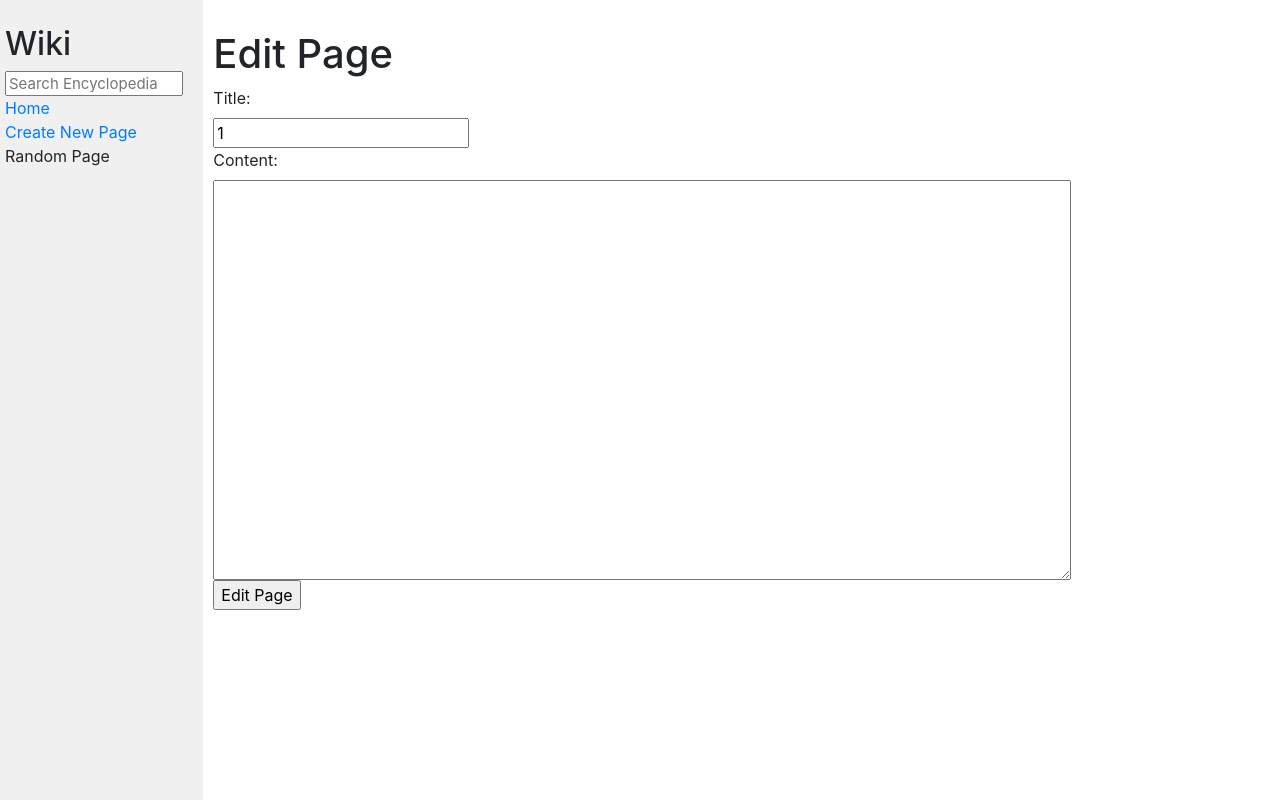
After one commit to xuche123/wiki, a Django app: page /edit/1 in a window 1280 px wide. The commit adds this page. Run offline with Django 3.2, Linux system fonts and the light colour scheme; some libraries are stand-ins or nearby versions.

Commit message:
implemented edit page

```diff
--- /dev/null
+++ b/encyclopedia/templates/encyclopedia/edit.html
@@ -0,0 +1,8 @@
+{% extends "encyclopedia/layout.html" %} {% block title %} Edit Page
+{%endblock%} {% block body %}
+<h1>Edit Page</h1>
+<form action="{% url 'edit' entry=form.title.value %}" method="post">
+    {% csrf_token %} {{ form }}
+    <input type="submit" value="Edit Page" />
+</form>
+{% endblock %}
--- a/encyclopedia/templates/encyclopedia/entry.html
+++ b/encyclopedia/templates/encyclopedia/entry.html
@@ -1,2 +1,6 @@
 {% extends "encyclopedia/layout.html" %} {% block title %} {{ title }}
-{%endblock %} {% block body %} {{ html |safe}} {% endblock %}
+{% endblock %}
+{% block body %}
+{{ html |safe}}
+<a href={% url 'edit' entry=title%}>Edit Page</a>
+{% endblock %}
--- a/encyclopedia/urls.py
+++ b/encyclopedia/urls.py
@@ -7,5 +7,6 @@ urlpatterns = [
     path("", views.index, name="index"),
     path("wiki/<str:entry>", views.wiki, name='wiki'),
     path("search", views.search, name="search"),
-    path("create", views.new_entry, name="create")
+    path("create", views.create, name="create"),
+    path("edit/<str:entry>", views.edit, name="edit")
 ]
--- a/encyclopedia/views.py
+++ b/encyclopedia/views.py
@@ -1,4 +1,3 @@
-from bson import is_valid
 from django.http import HttpResponseRedirect
 from django.shortcuts import render
 from django.urls import reverse
@@ -20,6 +19,12 @@ class NewEntryForm(forms.Form):
         title = self.cleaned_data['title']
         if title in util.list_entries():
             raise ValidationError("Page already exists!")
+        return title
+
+
+class EditEntryForm(NewEntryForm):
+    def clean_title(self):
+        title = self.cleaned_data['title']
         return title
 
 
@@ -59,7 +64,7 @@ def search(request):
     return HttpResponseRedirect(reverse("index"))
 
 
-def new_entry(request):
+def create(request):
     if request.method == "POST":
         form = NewEntryForm(request.POST)
         if form.is_valid() and form.clean_title():
@@ -75,3 +80,19 @@ def new_entry(request):
     return render(request, "encyclopedia/create.html", {
         "form": NewEntryForm()
     })
+
+
+def edit(request, entry):
+    if request.method == "POST":
+        form = EditEntryForm(request.POST)
+        if form.is_valid() and form.clean_title():
+            content = form.cleaned_data["content"]
+            util.save_entry(entry, content)
+            return HttpResponseRedirect(reverse("index"))
+        else:
+            return render(request, "encyclopedia/edit.html", {
+                "form": form
+            })
+    return render(request, "encyclopedia/edit.html", {
+        "form": EditEntryForm(initial={'title': entry, 'content': util.get_entry(entry)})
+    })
```
Also changed, not shown: entries/Test.md (added, +1 -0 lines), entries/CSS.md (line endings or trailing spaces).
